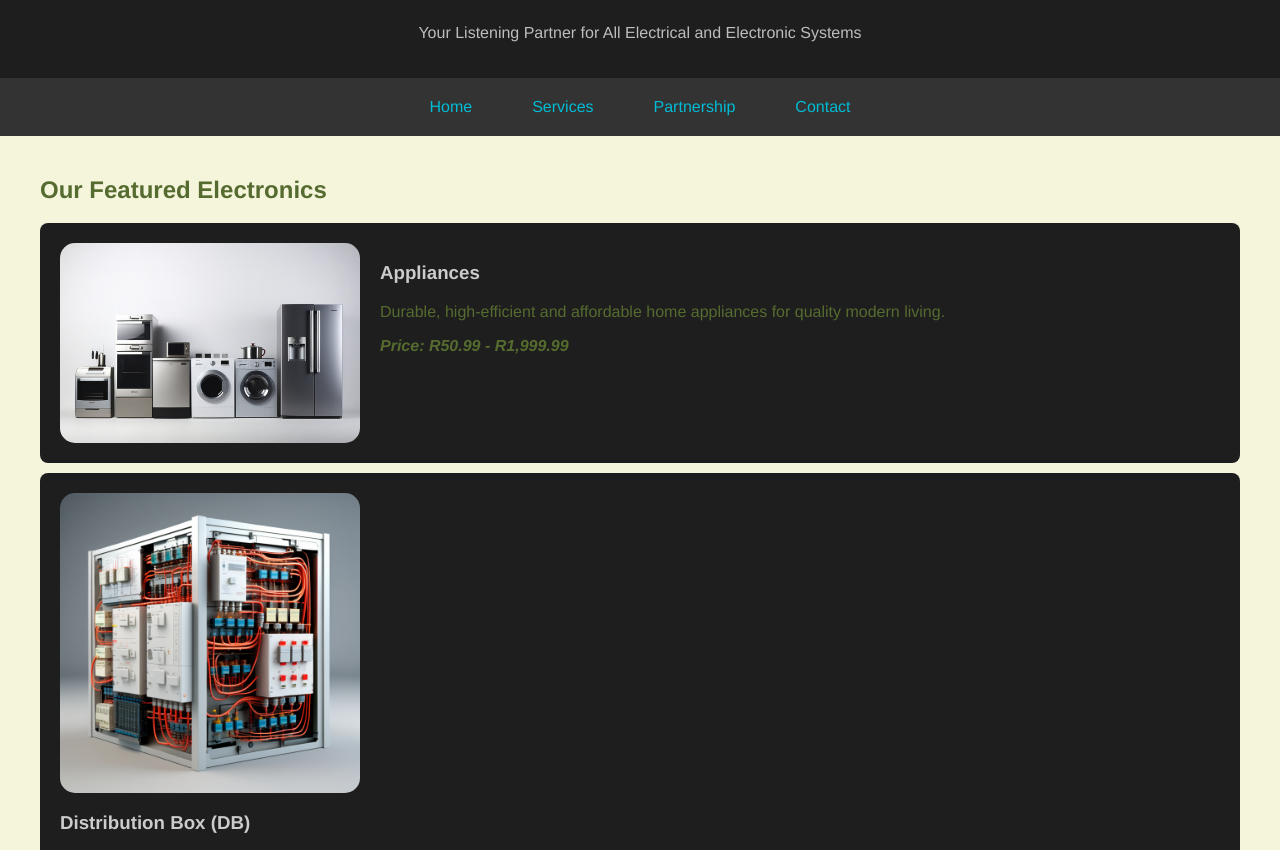
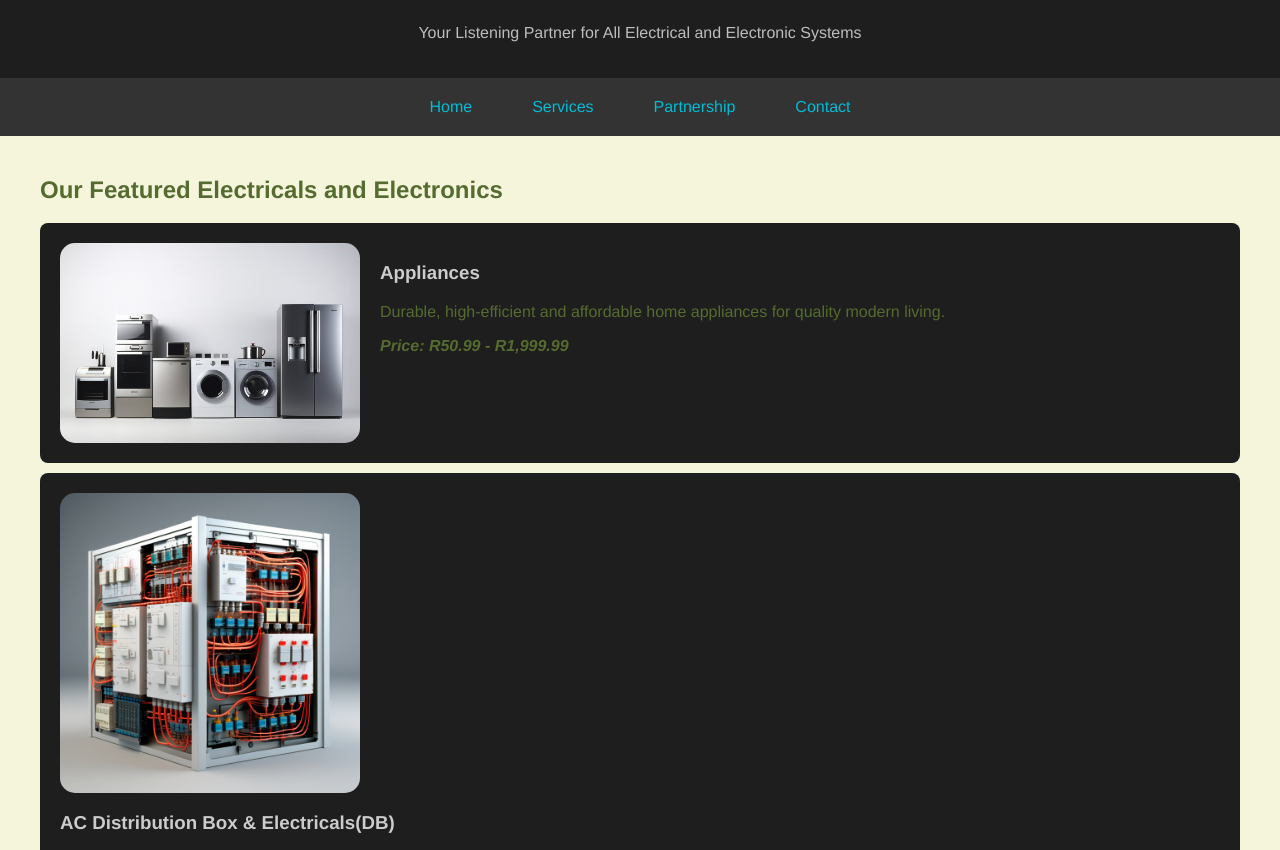
Before and after one commit to PeterMunyao/PeterMunyao, a plain HTML site: page index.html in a window 1280 px wide. Shown: the part 95-945 px from the top of the page. Drawn offline with Linux system fonts and the light colour scheme.

Commit message:
Update index.html

```diff
--- a/index.html
+++ b/index.html
@@ -148,7 +148,7 @@
 </nav>
 
 <section id="services">
-    <h2>Our Featured Electronics</h2>
+    <h2>Our Featured Electricals and Electronics</h2>
 
     <div class="item" data-item="Appliances">
         <img src="Appliances.jpg" alt="Appliances">
@@ -162,7 +162,7 @@
     <div class="item" data-item="DB">
         <img src="DB.jpg" alt="Distribution Box (DB)">
         <div>
-            <h3>Distribution Box (DB)</h3>
+            <h3>AC Distribution Box & Electricals(DB)</h3>
             <p>Essential power distribution system and Equipment.
             (MCB, MCCB, ACB, Isolators, 3-Ph & 1-Ph, Armoured cables,
              SANS rated wiring cables, LED lights e.t.c) for your home and office.</p>
```
